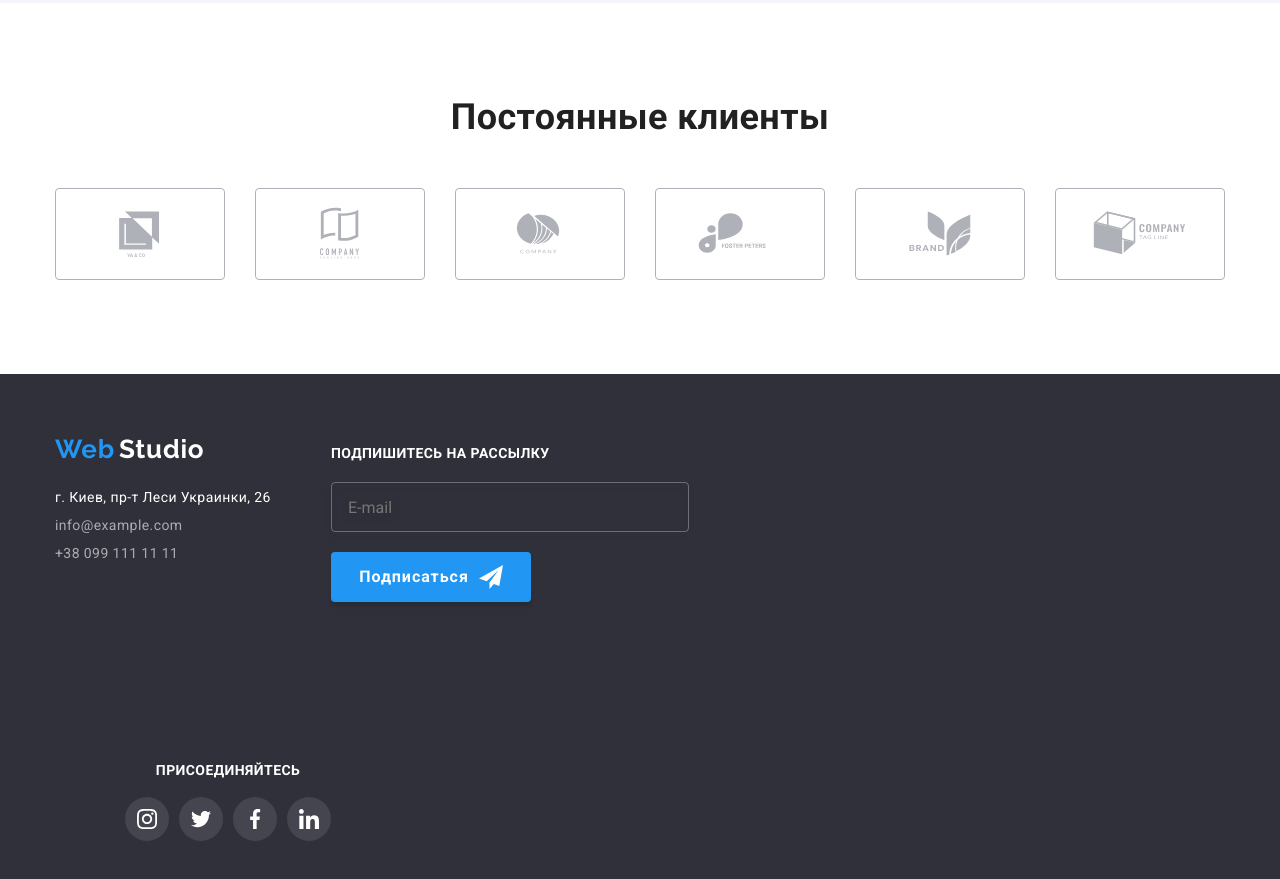
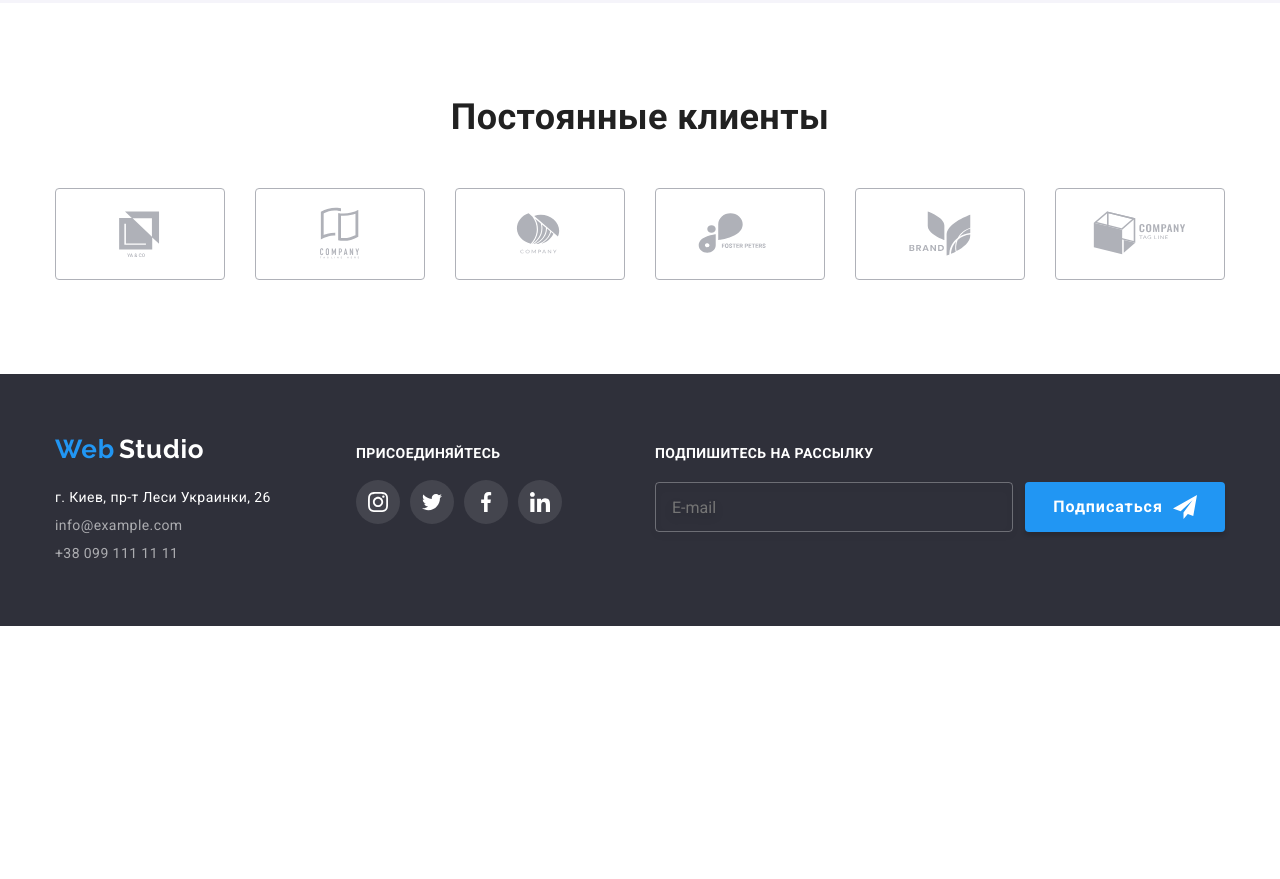
Before and after one commit to strelezzzz/goit-markup-hw-08, a plain HTML site: page index.html in a window 1280 px wide. Shown: the part 2308-3187 px from the top of the page. After the commit the page ends 2934 px from the top, so only its background shows below. Drawn offline with nearby package versions, Linux system fonts and the light colour scheme.

Commit message:
footer_desk+

```diff
--- a/sass/components/_email-footer.scss
+++ b/sass/components/_email-footer.scss
@@ -13,6 +13,12 @@
     align-items: center;
     margin-top: 60px;
     padding-bottom: 60px;
+  }
+
+  @media screen and (min-width: 1200px) {
+    display: flex;
+    align-items: flex-end;
+    margin-left: 93px;
   }
 }
 
@@ -32,10 +38,9 @@
 }
 
 .email__input {
-  margin-bottom: 20px;
-
   @media screen and (min-width: 480px) and (max-width: 1199px) {
     width: 450px;
+    margin-bottom: 20px;
   }
   @media screen and(min-width:1200px) {
     width: 358px;
--- a/sass/components/_footer-join.scss
+++ b/sass/components/_footer-join.scss
@@ -5,7 +5,7 @@
     text-align: center;
   }
 
-  @media screen and (min-width: 768px) {
+  @media screen and (min-width: 768px) and (max-width: 1199px) {
     display: flex;
     flex-direction: column;
     align-items: center;
@@ -13,7 +13,7 @@
 
   @media screen and(min-width:1200px) {
     margin-left: 70px;
-    margin-top: 72px;
+    // margin-top: 72px;
     margin-bottom: 100px;
   }
 
@@ -27,8 +27,12 @@
     line-height: 1.14;
     text-transform: uppercase;
     margin-top: 0;
-    @media screen and (min-width: 768px) {
+    @media screen and (min-width: 768px) and (max-width: 1199px) {
       margin-top: 65px;
+    }
+
+    @media screen and (min-width: 1200px) {
+      margin-top: 72px;
     }
   }
 }
--- a/sass/layouts/_footer.scss
+++ b/sass/layouts/_footer.scss
@@ -72,4 +72,8 @@
     display: flex;
     justify-content: space-around;
   }
+
+  @media screen and (min-width: 1200px) {
+    display: flex;
+  }
 }
```
Also changed, not shown: css/main.css, css/main.min.css, 2 other files.
